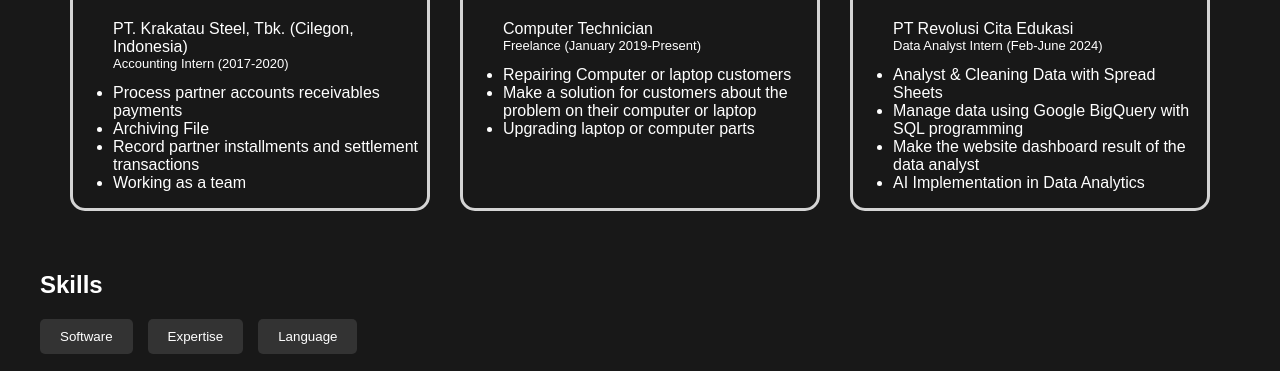
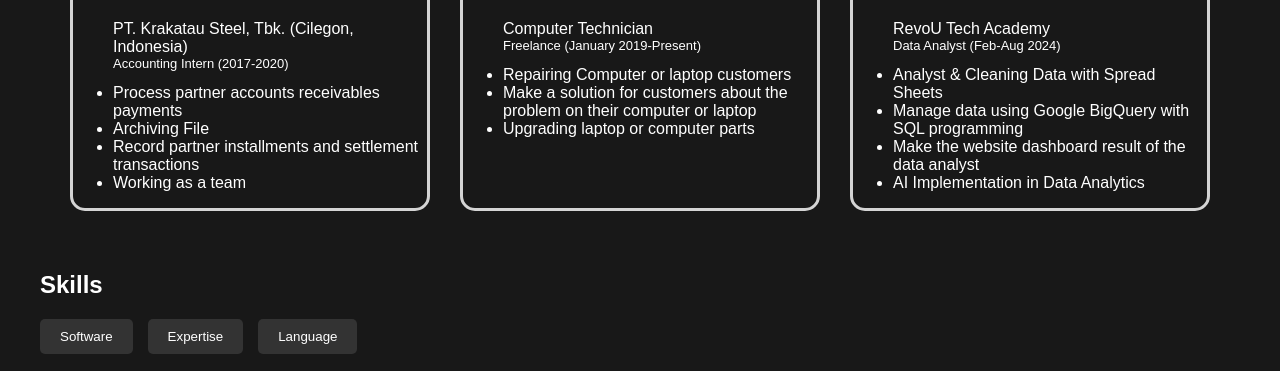
Before and after one commit to syafrafnjn/My-Portofolio, a plain HTML site: page index.html in a window 1280 px wide. Shown: the part 1195-1566 px from the top of the page. Drawn offline with Linux system fonts and the light colour scheme.

Commit message:
Update again

```diff
--- a/index.html
+++ b/index.html
@@ -112,8 +112,8 @@
           <div class="education-box">
             <img src="Assets/revou.jpg" alt="Revou logo" class="company-logo"></img>
             <div class="education-details">
-              <ul class="edication-description">PT Revolusi Cita Edukasi
-                <p>Data Analyst Intern (Feb-June 2024)</p>
+              <ul class="edication-description">RevoU Tech Academy
+                <p>Data Analyst (Feb-Aug 2024)</p>
                 <li>Analyst & Cleaning Data with Spread Sheets</li>
                 <li>Manage data using Google BigQuery with SQL programming</li>
                 <li>Make the website dashboard result of the data analyst </li>
```
